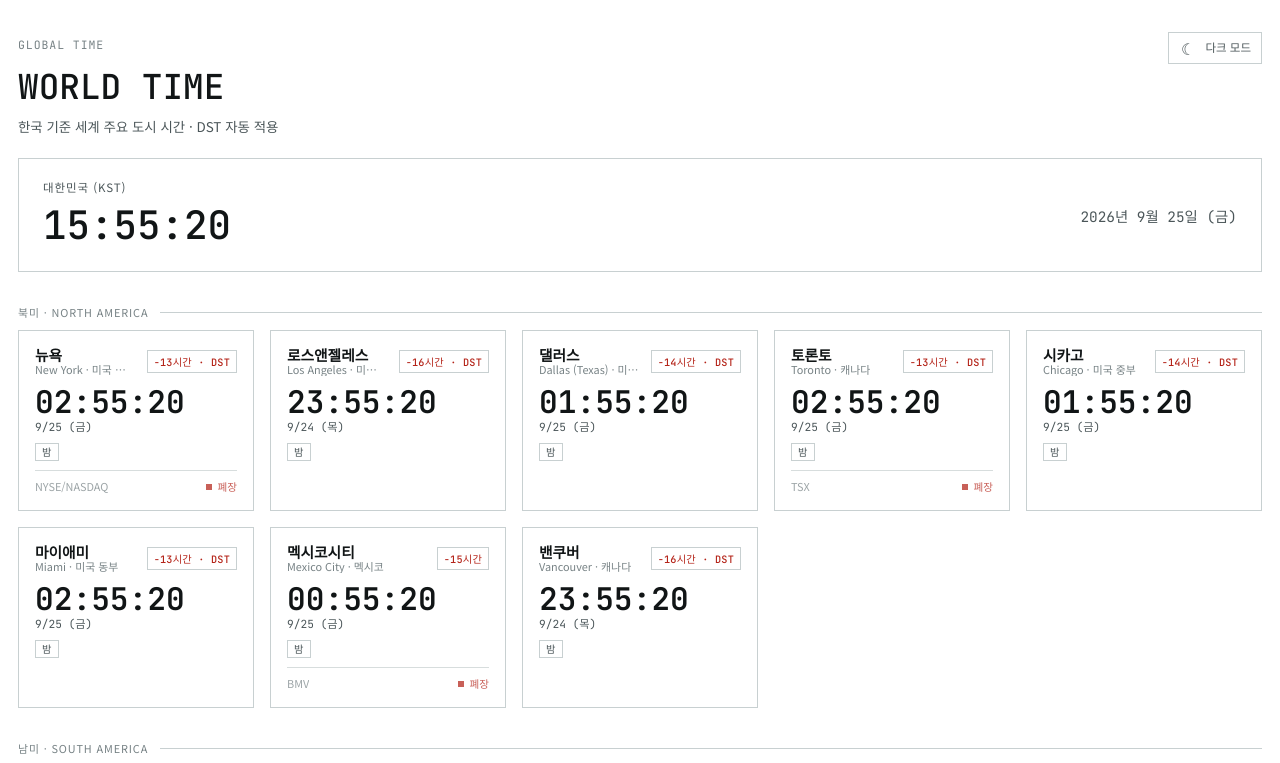
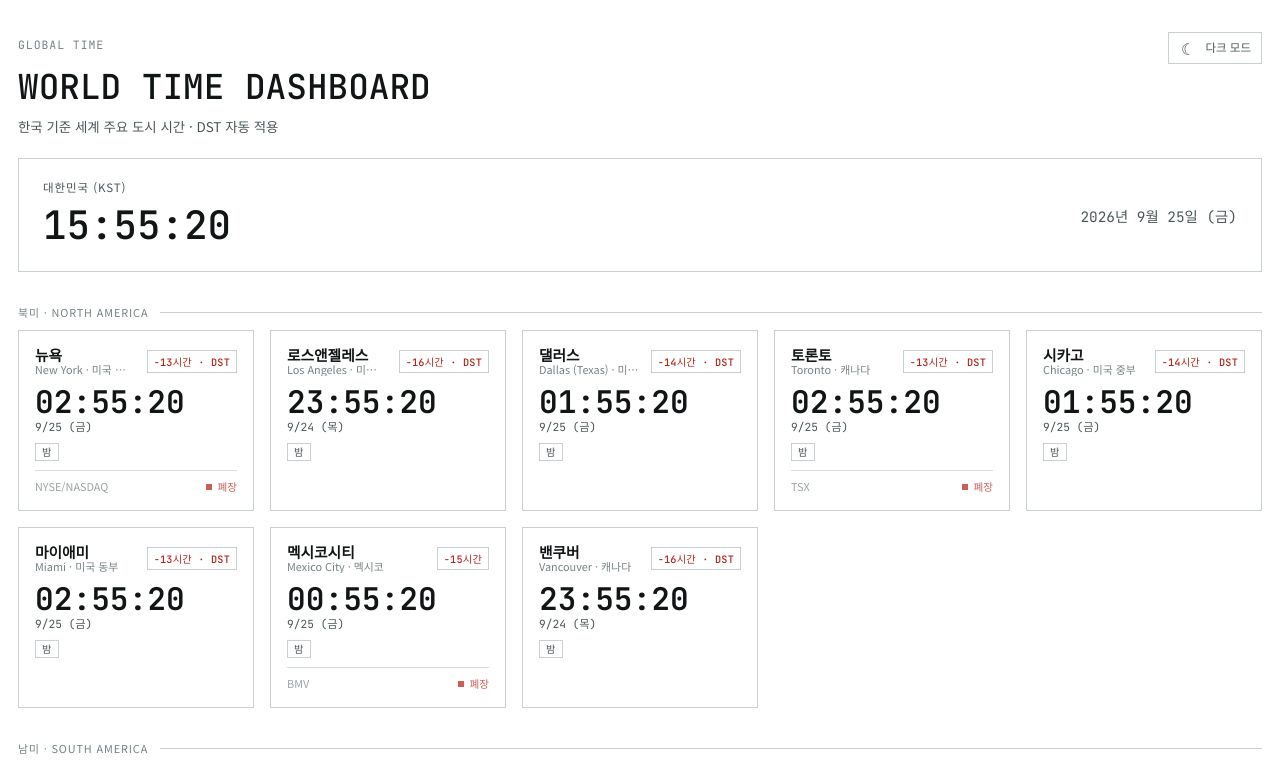
Before and after one commit to answndud/WorldTimeDashboard, a plain HTML site: page index.html in a window 1280 px wide. Shown: the top 763 px of the page. Drawn offline with Linux system fonts and the light colour scheme.

Commit message:
Update world time dashboard heading

```diff
--- a/index.html
+++ b/index.html
@@ -603,7 +603,7 @@
                     <span class="theme-label">다크 모드</span>
                 </button>
             </div>
-            <h1>WORLD TIME</h1>
+            <h1>WORLD TIME DASHBOARD</h1>
             <p class="subtitle">한국 기준 세계 주요 도시 시간 · DST 자동 적용</p>
         </header>
 
```
